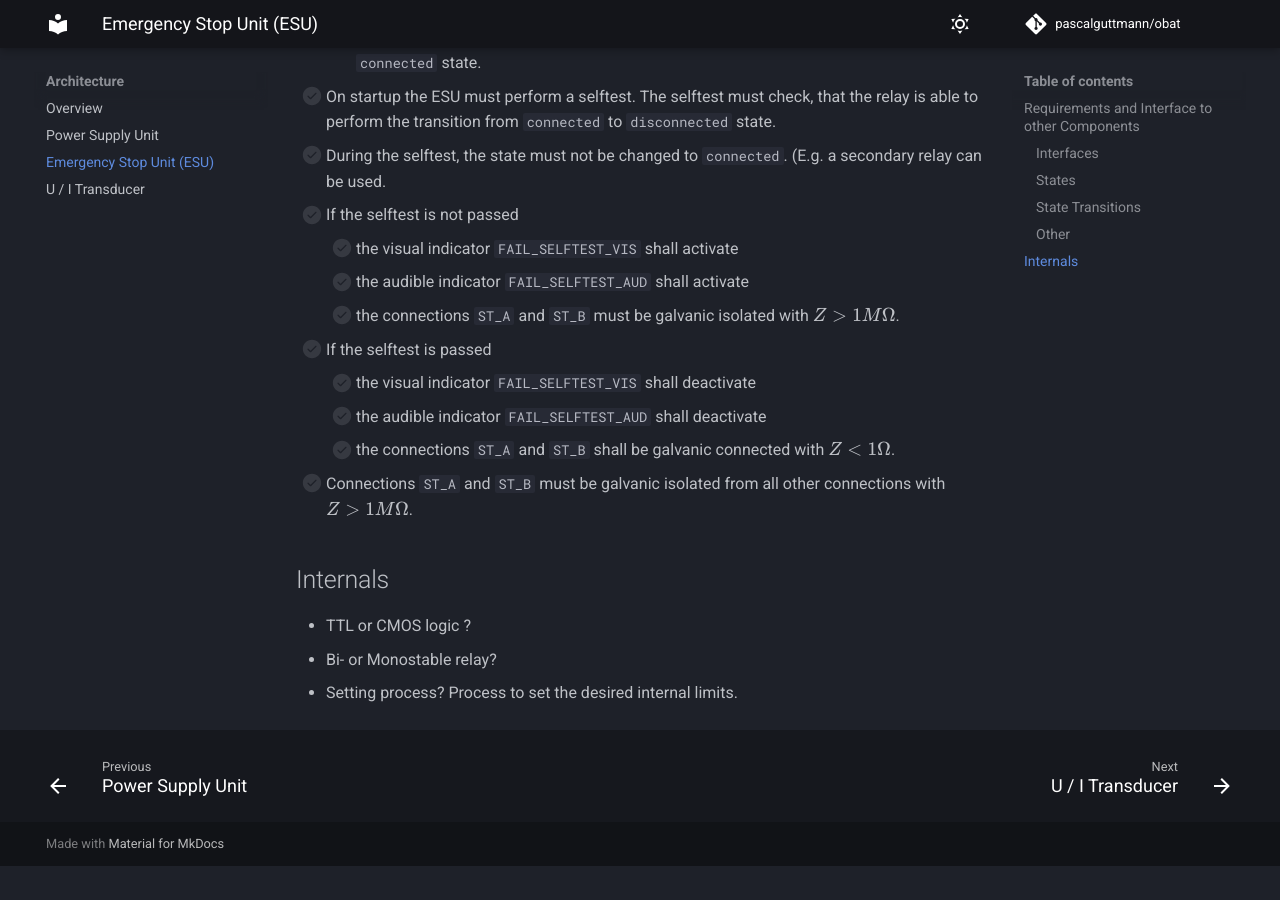
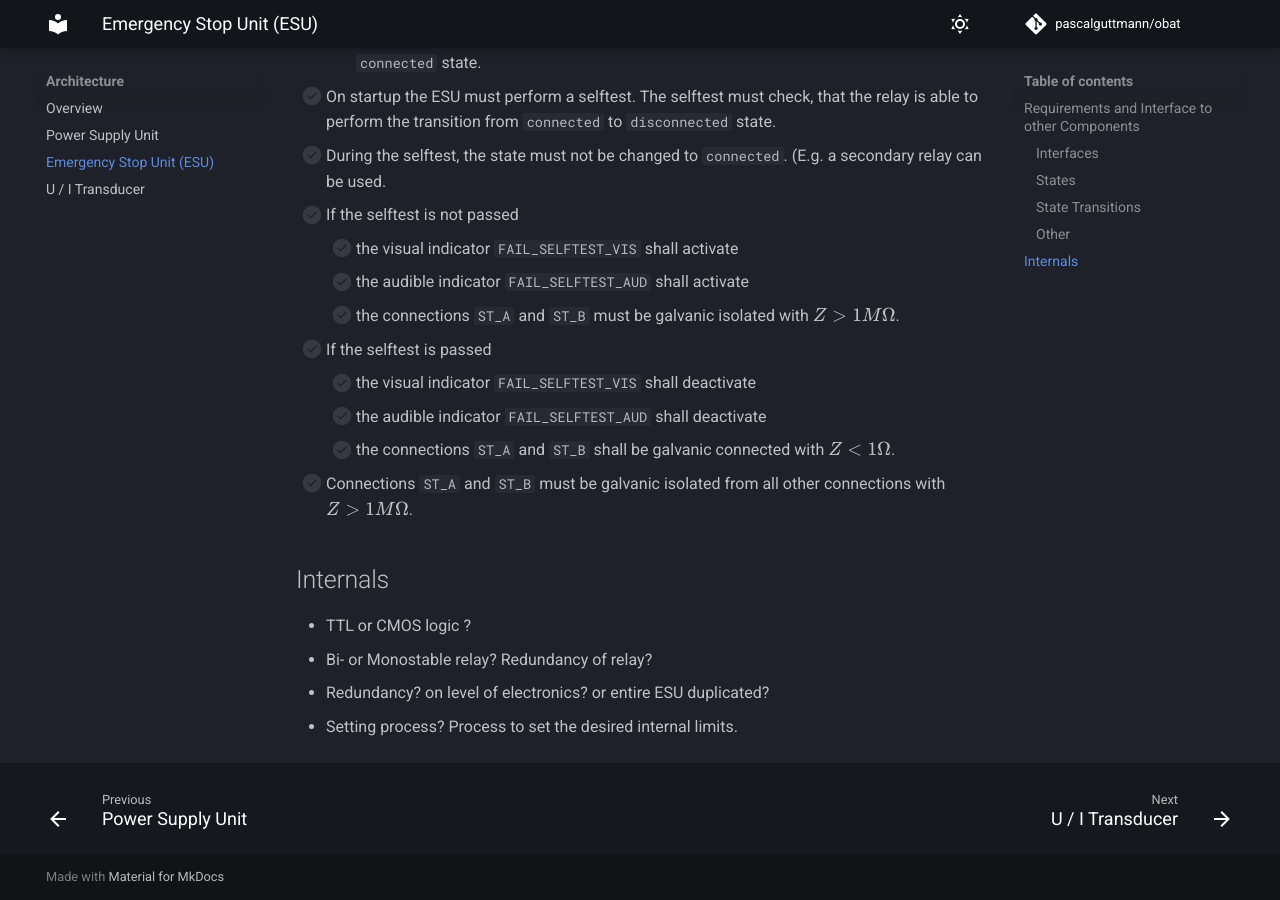
Before and after one commit to pascalguttmann/obat, an MkDocs documentation site: the page built from docs/arch/esu.md, in a window 1280 px wide and 900 px high, scrolled down 3627 px. Built offline with MkDocs 1.6.1 and Material for MkDocs 9.7.7, drawn with Linux system fonts in a browser that asks for light colours; comment, search, counter and statistics services are not loaded; before the commit the page ends 4493 px from its top, so only the background shows below that.

Commit message:
add redundancy note to esu

```diff
--- a/docs/arch/esu.md
+++ b/docs/arch/esu.md
@@ -148,5 +148,6 @@ disconnect the battery.
 ## Internals
 
 - TTL or CMOS logic ?
-- Bi- or Monostable relay?
+- Bi- or Monostable relay? Redundancy of relay?
+- Redundancy? on level of electronics? or entire ESU duplicated?
 - Setting process? Process to set the desired internal limits.
```
